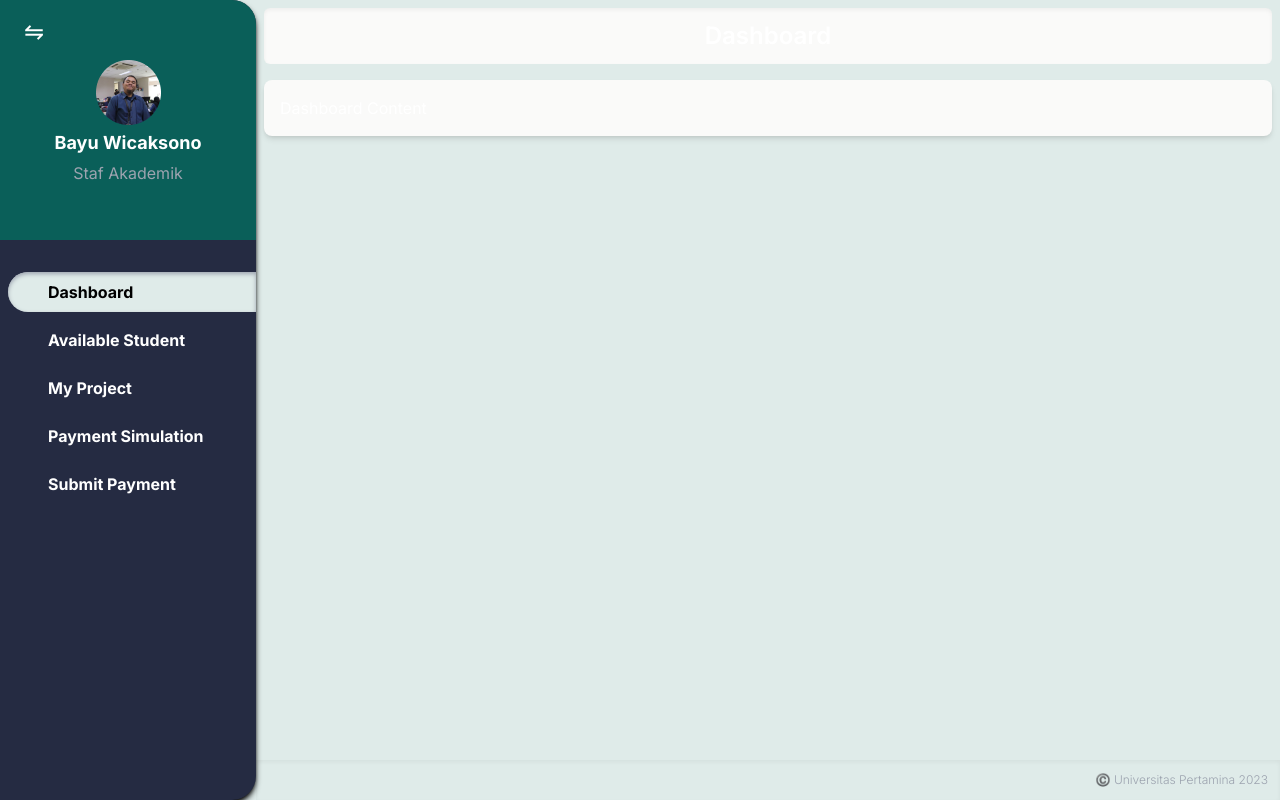
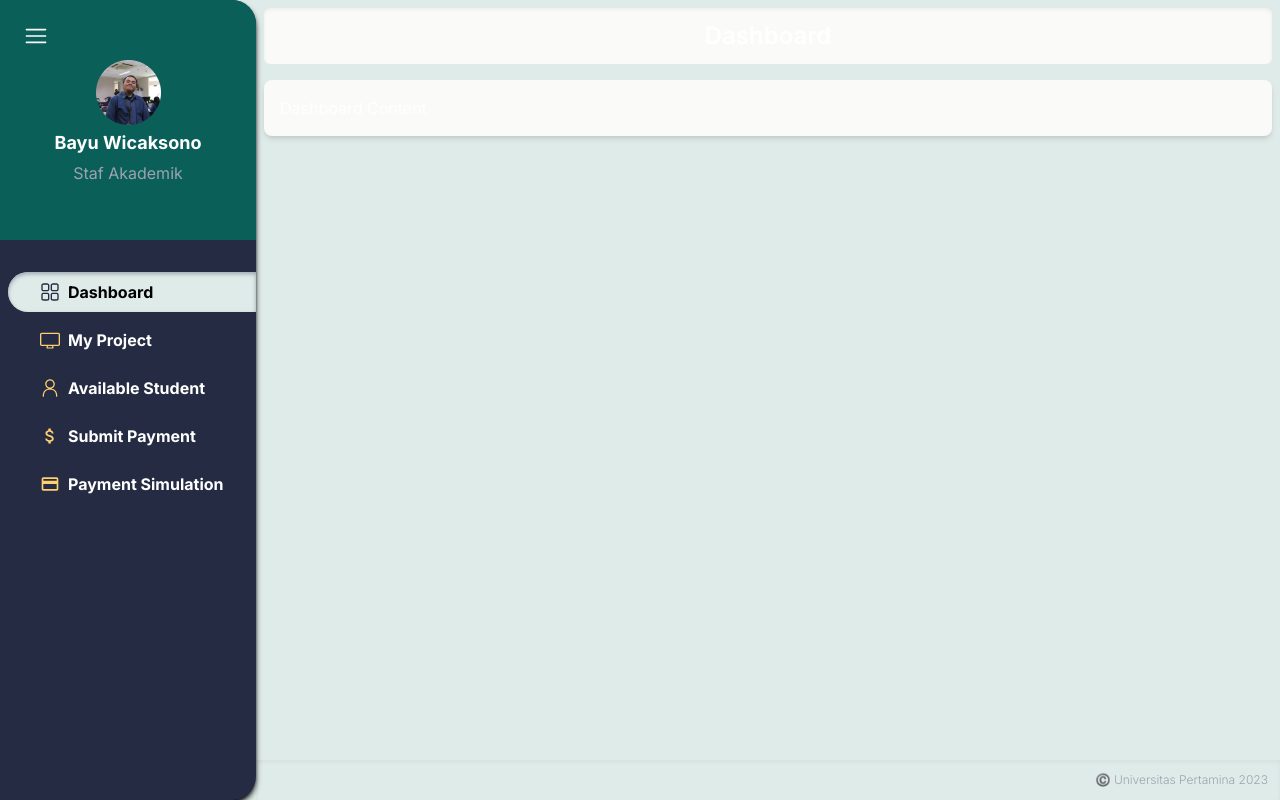
Before and after one commit to afiistiqlal/bisma-app, a Next.js app: page / in a window 1280 px wide. Built offline with nearby package versions, Linux system fonts and the light colour scheme.

Commit message:
[New] add Icons pack

```diff
--- a/components/Sidebar.tsx
+++ b/components/Sidebar.tsx
@@ -2,21 +2,30 @@ import { useState } from "react";
 import Link from "next/link";
 import { usePathname } from "next/navigation";
 import Profile from "@/components/Profile";
-
+import { RxDashboard, RxDesktop, RxPerson } from "react-icons/rx";
+import { MdPayment, MdAttachMoney } from "react-icons/md";
 type Props = {
   isOpen: boolean;
-  title: string
+  title: string;
 };
 
 const Sidebar = (props: Props) => {
   const [title, setTitle] = useState("");
   const isOpen = props.isOpen;
-  const arrlink: { url: any; name: string }[] = [
-    { url: "/", name: "Dashboard" },
-    { url: "/AvailableStudent", name: "Available Student" },
-    { url: "/MyProject", name: "My Project" },
-    { url: "/PaymentSimulation", name: "Payment Simulation" },
-    { url: "/SubmitPayment", name: "Submit Payment" },
+  const arrlink: { url: any; name: string; icon: any }[] = [
+    { url: "/", name: "Dashboard", icon: <RxDashboard /> },
+    { url: "/MyProject", name: "My Project", icon: <RxDesktop /> },
+    {
+      url: "/AvailableStudent",
+      name: "Available Student",
+      icon: <RxPerson />,
+    },
+    { url: "/SubmitPayment", name: "Submit Payment", icon: <MdAttachMoney /> },
+    {
+      url: "/PaymentSimulation",
+      name: "Payment Simulation",
+      icon: <MdPayment />,
+    },
   ];
   const pathname = usePathname();
 
@@ -43,8 +52,8 @@ const Sidebar = (props: Props) => {
                 onClick={() => setTitle(value.name)}
               >
                 <li className="flex flex-row text-size-lg">
-                  <div className="pl-8"></div>
-                  <div className="pl-2 font-bold gap-4 ">{value.name}</div>
+                  <div className={`pl-8 text-xl flex items-center ${isActive ? "text-[#252B42]" : "text-[#FDCF6F]"}`}>{value.icon}</div>
+                  <div className="pl-2 font-bold gap-4 flex items-center">{value.name}</div>
                 </li>
               </Link>
             );
--- a/components/SidebarToggle.tsx
+++ b/components/SidebarToggle.tsx
@@ -1,11 +1,12 @@
 import { useState } from "react";
+import { RxHamburgerMenu } from "react-icons/rx";
 
 type Props = {
   onToggleSidebar: (isOpen: boolean) => void;
   isOpen: boolean;
 };
 
-const SidebarToggle = (props : Props) => {
+const SidebarToggle = (props: Props) => {
   const [isOpen, setIsOpen] = useState(true);
   const toggleSidebar = () => {
     const newIsOpen = !isOpen;
@@ -14,12 +15,12 @@ const SidebarToggle = (props : Props) => {
   };
   return (
     <button
-      className={`absolute top-4 left-4 ${
+      className={`absolute top-6 left-4 ${
         isOpen ? "text-white" : "text-black"
-      } pl-2 rounded text-2xl `}
-      onClick={toggleSidebar }
+      } pl-2 rounded text-2xl after:animate-spin`}
+      onClick={toggleSidebar}
     >
-      ⇋
+      <RxHamburgerMenu />
     </button>
   );
 };
--- a/package.json
+++ b/package.json
@@ -16,9 +16,11 @@
     "eslint": "8.40.0",
     "eslint-config-next": "13.4.2",
     "next": "13.4.2",
+    "next-auth": "^4.22.1",
     "postcss": "8.4.23",
     "react": "18.2.0",
     "react-dom": "18.2.0",
+    "react-icons": "^4.8.0",
     "tailwindcss": "3.3.2",
     "typescript": "5.0.4"
   }
```
Also changed, not shown: 1 other file (tests, documents, lock files or other folders).
